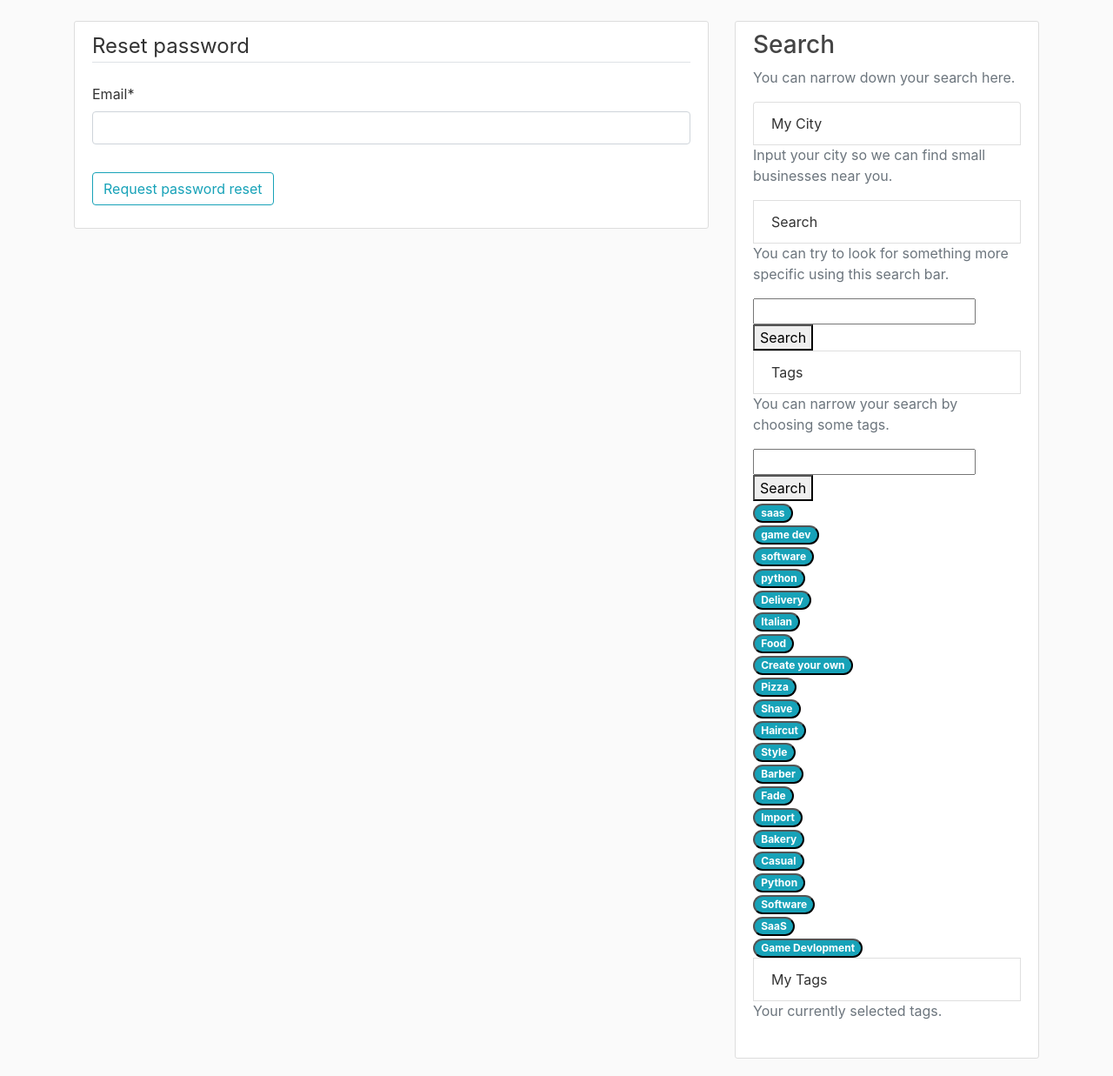
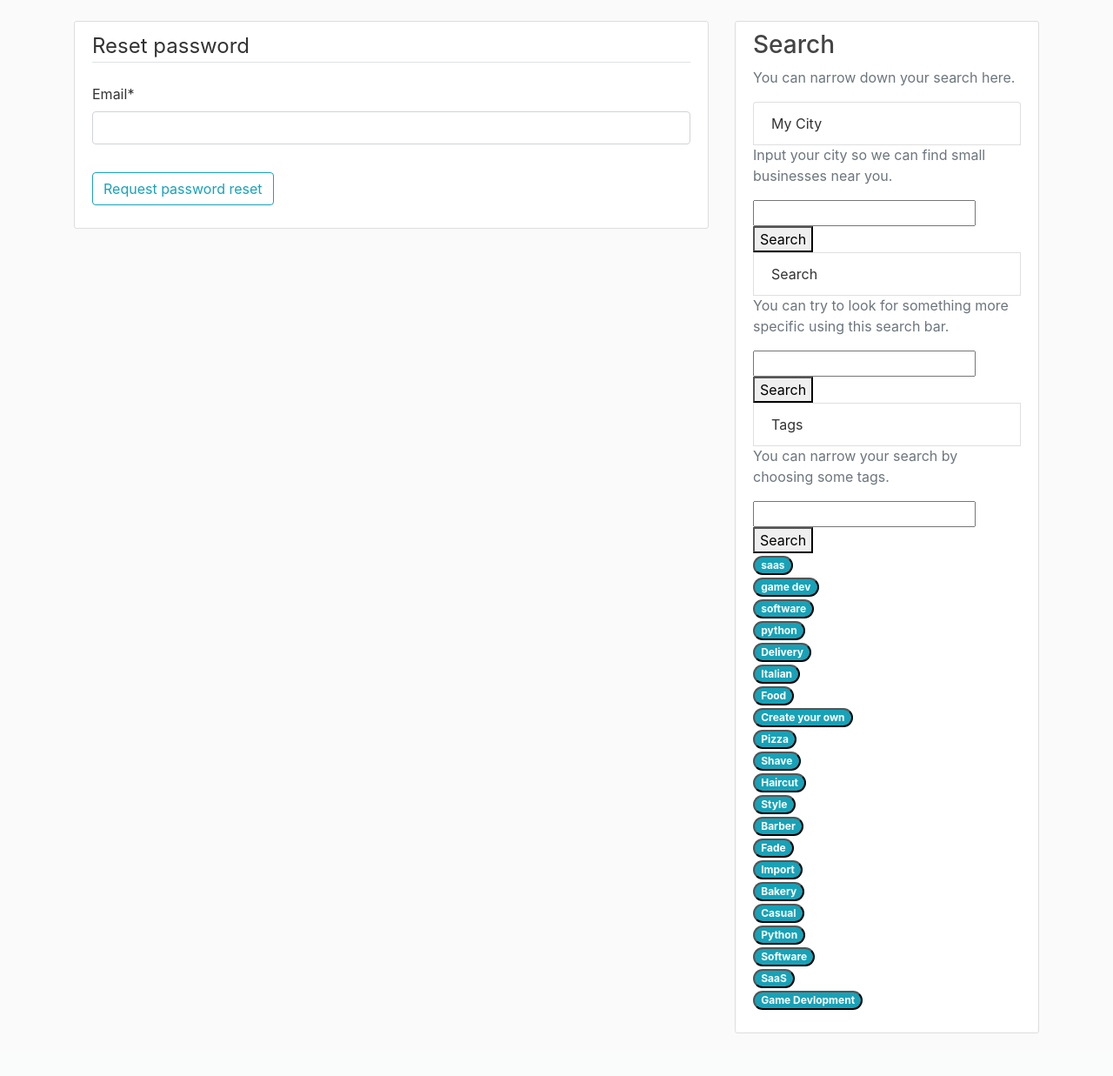
Before and after one commit to imVincentTan/smallshops, a Django app: page /password-reset/ in a window 1280 px wide. Shown: the part 56-1293 px from the top of the page at 87% size. After the commit the page ends 1244 px from the top, so only its background shows below. Run offline with Django 3.2, Linux system fonts and the light colour scheme; data comes from the database, SQL or seed files in the repository; parts of the project's set-up code (start-up, migrations or seed data) failed here and were passed over; some libraries are stand-ins or nearby versions.

Commit message:
fix search functionality and home layout

```diff
--- a/django_project/blog/context_processors.py
+++ b/django_project/blog/context_processors.py
@@ -7,6 +7,5 @@ def tags_processor(request):
 
 def get_processor(request):
     return {
-        'request_get' : request.GET,
-        'selected_tag_list' : request.GET.getlist('selected_tag')
+        'request_get' : request.GET
     }
--- a/django_project/blog/static/blog/main.css
+++ b/django_project/blog/static/blog/main.css
@@ -82,3 +82,14 @@ a.article-title:hover {
 .account-heading {
     font-size: 2.5rem;
 }
+
+.all-tag-container {
+    display: flex;
+    /* flex-wrap: wrap; */
+}
+
+.single-tag-container {
+    width: fit-content;
+    display: inline;
+    float: left;
+}
--- a/django_project/blog/templates/blog/base.html
+++ b/django_project/blog/templates/blog/base.html
@@ -50,6 +50,7 @@
         <main role="main" class="container">
             <div class="row">
                 <div class="col-md-8">
+                    <!-- alert for user -->
                     {% if messages %}
                         {% for message in messages %}
                             <div class="alert alert-primary" role="alert">
@@ -58,6 +59,47 @@
                         {% endfor %}
                     {% endif %}
 
+                    <!-- search parameter summary -->
+                    {% if has_search_parameters %}
+                    <article class="media content-section">
+                        <div class="media-body">
+                            <div class="article-metadata">
+                                <div class="text-muted">Your search summary:</div>
+                            </div>
+
+                            {% if request_get.city_search %}
+                                <p class="article-content">Current city: {{ request_get.city_search }}</p>
+                            {% endif %}
+                            {% if request_get.search %}
+                                <p class="article-content">Current search: {{ request_get.search }}</p>
+                            {% endif %}
+                            {% if tag_filter %}
+                                <p class="article-content">Current tags:</p>
+                                <div class="all-tag-container">
+                                    {% for tag in tag_filter %}
+                                        <form class="form-inline single-tag-container" action="{% url 'blog-home' %}" method="GET">
+                                            {% if "tag_search" in request_get %}
+                                                <input class="single-tag-container" type="hidden" name="tag_search" value={{ request_get.tag_search }}>
+                                            {% endif %}
+                                            {% if "search" in request_get %}
+                                                <input class="single-tag-container" type="hidden" name="search" value={{ request_get.search }}>
+                                            {% endif %}
+                                            {% if tag_filter %}
+                                                {% for temp in tag_filter %}
+                                                    <input class="single-tag-container" type="hidden" name="selected_tag" value={{ temp }}>
+                                                {% endfor %}
+                                            {% endif %}
+                                            <input class="single-tag-container" type="hidden" name="remove_tag" value={{ tag }}>
+                                            <button type="submit" class="btn btn-info badge badge-pill badge-info single-tag-container">{{ tag }}</button>
+                                        </form>
+                                    {% endfor %}
+                                </div>
+                            {% endif %}
+                        </div>
+                    </article>
+                    {% endif %}
+
+                    <!-- help for debugging -->
                     {% if request_get.selected_tag %}
                         {% for temp in s_tags %}
                             <div class="alert alert-primary" role="alert">
@@ -71,29 +113,57 @@
                 <div class="col-md-4">
                     <div class="content-section">
                         <h3>Search</h3>
-                        <p class='text-muted'>You can narrow down your search here.</p>
+                        <p class="text-muted">You can narrow down your search here.</p>
                         <ul class="list-group">
+                            <!-- CITY SEARCH -->
                             <li class="list-group-item">My City</li>
-                            <p class='text-muted'>Input your city so we can find small businesses near you.</p>
+                            <p class="text-muted">Input your city so we can find small businesses near you.</p>
+                            <form action="{% url 'blog-home' %}" method="GET">
+                                <input type="text" name="city_search">
+                                {% if "search" in request_get %}
+                                    <input type="hidden" name="search" value={{ request_get.search }}>
+                                {% endif %}
+                                {% if "tag_search" in request_get %}
+                                    <input type="hidden" name="tag_search" value={{ request_get.tag_search }}>
+                                {% endif %}
+                                {% if tag_filter %}
+                                    {% for temp in tag_filter %}
+                                        <input type="hidden" name="selected_tag" value={{ temp }}>
+                                    {% endfor %}
+                                {% endif %}
+                                <button type="submit">Search</button>
+                            </form>
 
+                            <!-- POST SEARCH -->
                             <li class="list-group-item">Search</li>
-                            <p class='text-muted'>You can try to look for something more specific using this search bar.</p>
+                            <p class="text-muted">You can try to look for something more specific using this search bar.</p>
                             <form action="{% url 'blog-home' %}" method="GET">
                                 <input type="text" name="search">
                                 {% if "tag_search" in request_get %}
                                     <input type="hidden" name="tag_search" value={{ request_get.tag_search }}>
                                 {% endif %}
+                                {% if tag_filter %}
+                                    {% for temp in tag_filter %}
+                                        <input type="hidden" name="selected_tag" value={{ temp }}>
+                                    {% endfor %}
+                                {% endif %}
                                 <button type="submit">Search</button>
                             </form>
 
+                            <!-- TAGS SEARCH -->
                             <li class="list-group-item">Tags</li>
-                            <p class='text-muted'>You can narrow your search by choosing some tags.</p>
+                            <p class="text-muted">You can narrow your search by choosing some tags.</p>
 
                             <form action="{% url 'blog-home' %}" method="GET">
                                 {% if "search" in request_get %}
                                     <input type="hidden" name="search" value={{ request_get.search }}>
                                 {% endif %}
                                 <input type="text" name="tag_search">
+                                {% if tag_filter %}
+                                    {% for temp in tag_filter %}
+                                        <input type="hidden" name="selected_tag" value={{ temp }}>
+                                    {% endfor %}
+                                {% endif %}
                                 <button type="submit">Search</button>
                             </form>
                             {% if tags %}
@@ -108,16 +178,14 @@
                                                     <input type="hidden" name="search" value={{ request_get.search }}>
                                                 {% endif %}
 
-                                                {% if selected_tag_list %}
-                                                    {% for temp in selected_tag_list %}
+                                                {% if tag_filter %}
+                                                    {% for temp in tag_filter %}
                                                         <input type="hidden" name="selected_tag" value={{ temp }}>
                                                     {% endfor %}
                                                 {% endif %}
-
                                                 <input type="hidden" name="selected_tag" value={{ tag }}>
                                                 <button type="submit" class="badge badge-pill badge-info">{{ tag }}</button>
                                             </form>
-                                            <!-- <a href="#" class="badge badge-pill badge-info">{{ tag }}</a> -->
                                         {% endfor %}
                                     {% else %}
                                         {% for tag in tags %}
@@ -128,21 +196,19 @@
                                                 {% if "search" in request_get %}
                                                     <input type="hidden" name="search" value={{ request_get.search }}>
                                                 {% endif %}
-                                                {% if selected_tag_list %}
-                                                    {% for temp in selected_tag_list %}
+                                                {% if tag_filter %}
+                                                    {% for temp in tag_filter %}
                                                         <input type="hidden" name="selected_tag" value={{ temp }}>
                                                     {% endfor %}
                                                 {% endif %}
                                                 <input type="hidden" name="selected_tag" value={{ tag }}>
                                                 <button type="submit" class="badge badge-pill badge-info">{{ tag }}</button>
                                             </form>
-                                            <!-- <a href="#" class="badge badge-pill badge-info">{{ tag }}</a> -->
                                         {% endfor %}
                                     {% endif %}
                                 </div>
                             {% endif %}
-                            <li class="list-group-item">My Tags</li>
-                            <p class='text-muted'>Your currently selected tags.</p>
+
 
 
                         </ul>
```
Also changed, not shown: django_project/blog/views.py (+44 -27 lines).
